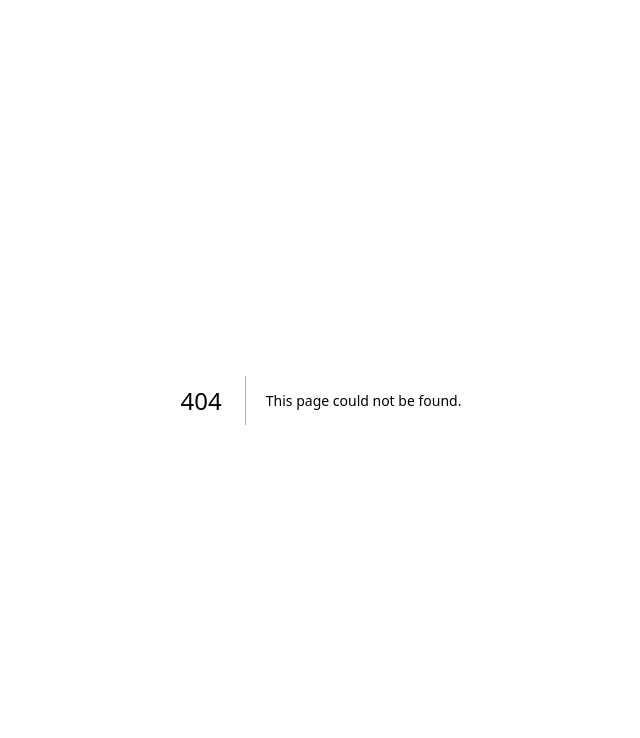
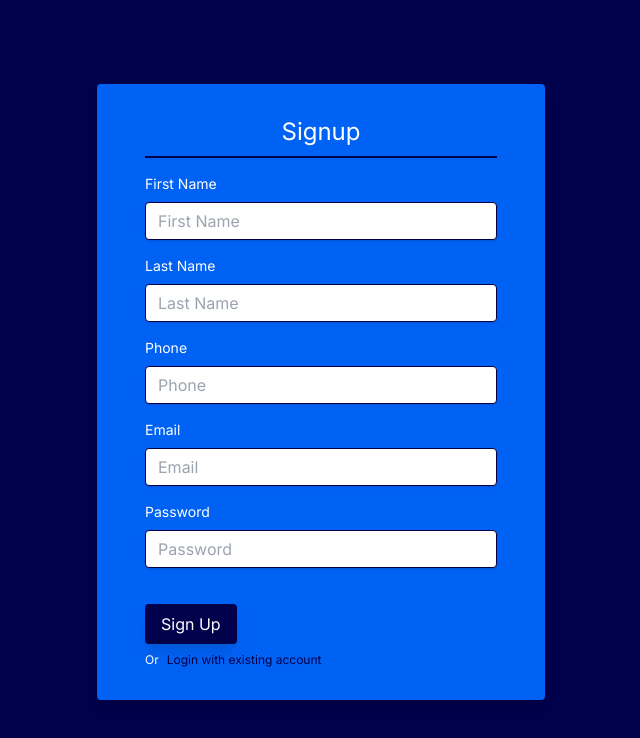
Before and after one commit to rajPadval/adastra-next-app, a Next.js app: page /signup in a window 1280 px wide. Before the commit this address had no page. Shown: the top 738 px of the page, without its empty margins (319-959 px from the left). Built offline with nearby package versions, Linux system fonts and the light colour scheme.

Commit message:
Added signup and login page

```diff
--- a/src/app/components/Navbar.js
+++ b/src/app/components/Navbar.js
@@ -15,7 +15,7 @@ const Navbar = () => {
           <Link href="/" className="text-adastra-blue">Events</Link>
           <Link href="/" className="text-adastra-blue">Blogs</Link>
           <Link href="/" className="text-adastra-blue">About</Link>
-          <Link href="/" className="text-adastra-blue">Login</Link>
+          <Link href="/login" className="text-adastra-blue">Login</Link>
         </div>
       </div>
     </nav>
--- /dev/null
+++ b/src/app/login/page.js
@@ -0,0 +1,76 @@
+"use client";
+import Link from "next/link";
+import React, { useState } from "react";
+
+const Login = () => {
+  const [email, setEmail] = useState("");
+  const [password, setPassword] = useState("");
+
+  const loginUser = async () => {};
+
+  return (
+    <div className="flex items-center justify-center h-screen">
+      <div className="w-full max-w-md ">
+        <form className="bg-white shadow-lg rounded px-12 pt-6 pb-8 mb-4 bg-adastra-light-blue">
+          <div className="text-gray-800 text-2xl flex justify-center  border-b-2 border-adastra-dark-blue py-2 mb-4">
+            Login
+          </div>
+          <div className="mb-4">
+            <label
+              className="block text-gray-700 text-sm font-normal mb-2"
+              for="username"
+            >
+              Email
+            </label>
+            <input
+              className="shadow appearance-none border rounded w-full py-2 px-3 text-gray-700 leading-tight focus:outline-none  text-adastra-dark-blue focus:shadow-outline"
+              name="email"
+              v-model="form.email"
+              type="email"
+              required
+              autofocus
+              placeholder="Email"
+            />
+          </div>
+          <div className="mb-6">
+            <label
+              className="block text-gray-700 text-sm font-normal mb-2"
+              for="password"
+            >
+              Password
+            </label>
+            <input
+              className="shadow appearance-none border rounded w-full py-2 px-3 text-gray-700 mb-3 leading-tight focus:outline-none
+              text-adastra-dark-blue focus:shadow-outline"
+              v-model="form.password"
+              type="password"
+              placeholder="Password"
+              name="password"
+              required
+              autocomplete="current-password"
+            />
+          </div>
+          <div className="flex items-center justify-between">
+            <button
+              className="px-4 py-2 rounded text-white inline-block shadow-lg bg-adastra-dark-blue focus:bg-blue-700"
+              type="submit"
+            >
+              Sign In
+            </button>
+          </div>
+          <div className="text-xs flex gap-2 mt-2">
+            <span>Or</span>
+            <Link
+              href="/signup"
+              className="text-adastra-dark-blue hover:underline"
+            >
+              Create an account
+            </Link>
+          </div>
+        </form>
+      </div>
+    </div>
+  );
+};
+
+export default Login;
--- /dev/null
+++ b/src/app/signup/page.js
@@ -0,0 +1,124 @@
+"use client";
+import Link from "next/link";
+import React, { useState } from "react";
+
+const Signup = () => {
+  const [email, setEmail] = useState("");
+  const [password, setPassword] = useState("");
+
+  const signupUser = async () => {};
+
+  return (
+    <div className="flex items-center justify-center h-screen">
+      <div className="w-full max-w-md ">
+        <form className="bg-white shadow-lg rounded px-12 pt-6 pb-8 mb-4 bg-adastra-light-blue">
+          <div className="text-gray-800 text-2xl flex justify-center  border-b-2 border-adastra-dark-blue py-2 mb-4">
+            Signup
+          </div>
+          <div className="mb-4">
+            <label
+              className="block text-gray-700 text-sm font-normal mb-2"
+              for="fname"
+            >
+              First Name
+            </label>
+            <input
+              className="shadow appearance-none border rounded w-full py-2 px-3 text-gray-700 leading-tight focus:outline-none  text-adastra-dark-blue focus:shadow-outline"
+              name="fname"
+              type="text"
+              required
+              autofocus
+              placeholder="First Name"
+            />
+          </div>
+          <div className="mb-4">
+            <label
+              className="block text-gray-700 text-sm font-normal mb-2"
+              for="lname"
+            >
+              Last Name
+            </label>
+            <input
+              className="shadow appearance-none border rounded w-full py-2 px-3 text-gray-700 leading-tight focus:outline-none  text-adastra-dark-blue focus:shadow-outline"
+              name="lname"
+              type="text"
+              required
+              autofocus
+              placeholder="Last Name"
+            />
+          </div>
+          <div className="mb-4">
+            <label
+              className="block text-gray-700 text-sm font-normal mb-2"
+              for="phone"
+            >
+              Phone
+            </label>
+            <input
+              className="shadow appearance-none border rounded w-full py-2 px-3 text-gray-700 leading-tight focus:outline-none  text-adastra-dark-blue focus:shadow-outline"
+              name="phone"
+              type="tel"
+              required
+              autofocus
+              placeholder="Phone"
+            />
+          </div>
+          <div className="mb-4">
+            <label
+              className="block text-gray-700 text-sm font-normal mb-2"
+              for="username"
+            >
+              Email
+            </label>
+            <input
+              className="shadow appearance-none border rounded w-full py-2 px-3 text-gray-700 leading-tight focus:outline-none  text-adastra-dark-blue focus:shadow-outline"
+              name="email"
+              v-model="form.email"
+              type="email"
+              required
+              autofocus
+              placeholder="Email"
+            />
+          </div>
+          <div className="mb-6">
+            <label
+              className="block text-gray-700 text-sm font-normal mb-2"
+              for="password"
+            >
+              Password
+            </label>
+            <input
+              className="shadow appearance-none border rounded w-full py-2 px-3 text-gray-700 mb-3 leading-tight focus:outline-none
+              text-adastra-dark-blue focus:shadow-outline"
+              v-model="form.password"
+              type="password"
+              placeholder="Password"
+              name="password"
+              required
+              autocomplete="current-password"
+            />
+          </div>
+          <div className="flex items-center justify-between">
+            <button
+              className="px-4 py-2 rounded text-white inline-block shadow-lg bg-adastra-dark-blue focus:bg-blue-700"
+              type="submit"
+            >
+              Sign Up
+            </button>
+          </div>
+          <div className="text-xs flex gap-2 mt-2">
+            <span>Or</span>
+            <Link
+              href="/login"
+              className="text-adastra-dark-blue hover:underline"
+            >
+              Login with existing account
+            </Link>
+          </div>
+        </form>
+      </div>
+    </div>
+  );
+};
+
+export default Signup;
```
